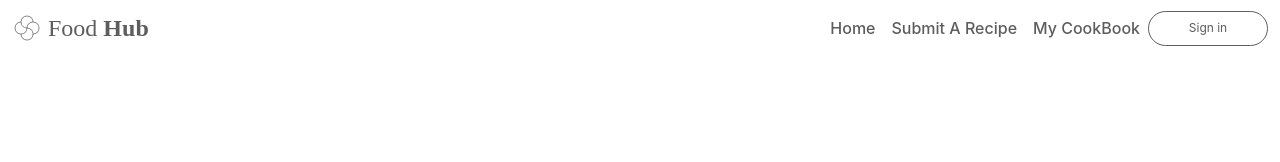
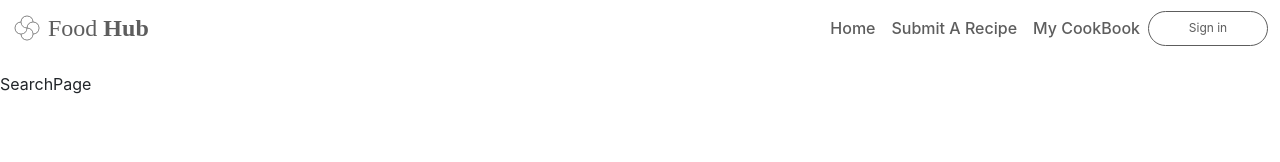
Before and after one commit to AdieCR/Recipe---ITC-Group-Project, a React (Create React App) app: page /searchPage in a window 1280 px wide. Shown: the top 162 px of the page. Built offline with nearby package versions, Linux system fonts and the light colour scheme; no server answers; a web font is replaced by a local one.

Commit message:
added more pages

```diff
--- a/src/App.js
+++ b/src/App.js
@@ -16,6 +16,10 @@ import NavBar from "./components/NavBar/NavBar";
 import LogIn from "./components/LogIn/LogIn";
 import SignUp from "./components/SignUp/SignUp";
 import MyCookBook from "./components/MyCookBook/MyCookBook";
+import SearchPage from "./components/SearchPage/SearchPage";
+import RecipeList from "./components/RecipeList/RecipeList";
+import RecipeCard from "./components/RecipeCard/RecipeCard";
+import RecipePage from "./components/RecipePage/RecipePage";
 
 function App() {
   const [modalShow, setModalShow] = useState(false);
@@ -56,6 +60,10 @@ function App() {
           <Route path="/LogIn" element={<LogIn />} />
           <Route path="/signUp" element={<SignUp />} />
           <Route path="/myCookBook" element={<MyCookBook />} />
+          <Route path="/searchPage" element={<SearchPage />}/>
+          <Route path="/recipeList" element={<RecipeList />}/>
+          <Route path="/recipeCard" element={<RecipeCard />}/>
+          <Route path="/recipePage" element={<RecipePage />}/>
         </Routes>
       </RecipeContext.Provider>
     </div>
--- /dev/null
+++ b/src/components/SearchPage/SearchPage.jsx
@@ -0,0 +1,9 @@
+import React from 'react'
+
+function SearchPage() {
+  return (
+    <div>SearchPage</div>
+  )
+}
+
+export default SearchPage
```
Also changed, not shown: src/components/RecipeCard/RecipeCard.css (added), src/components/RecipeCard/RecipeCard.jsx (added), src/components/RecipeList/RecipeList.css (added), src/components/RecipeList/RecipeList.jsx (added), src/components/RecipePage/RecipePage.css (added), src/components/RecipePage/RecipePage.jsx (added), src/components/SearchPage/SearchPage.css (added).
